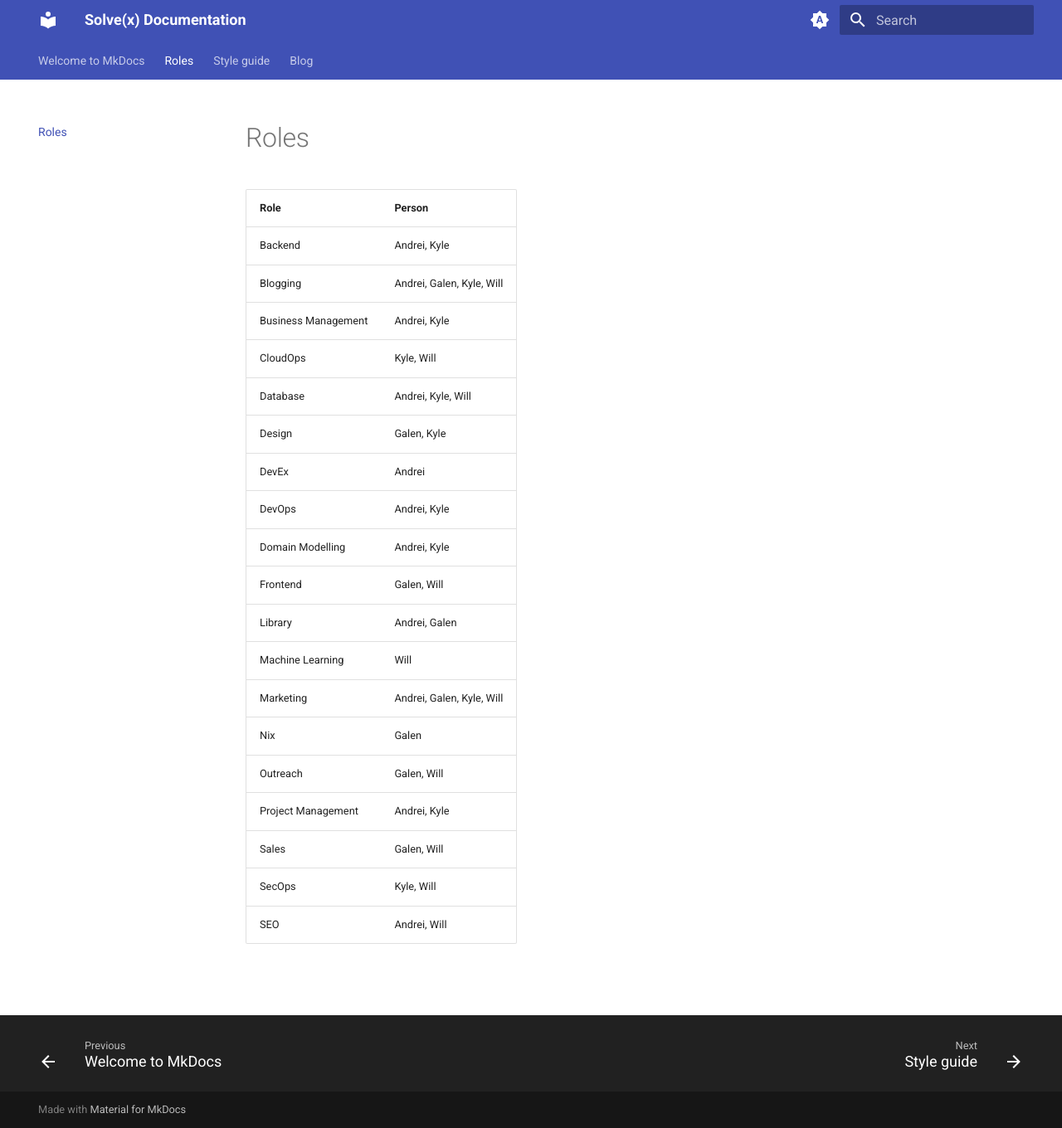
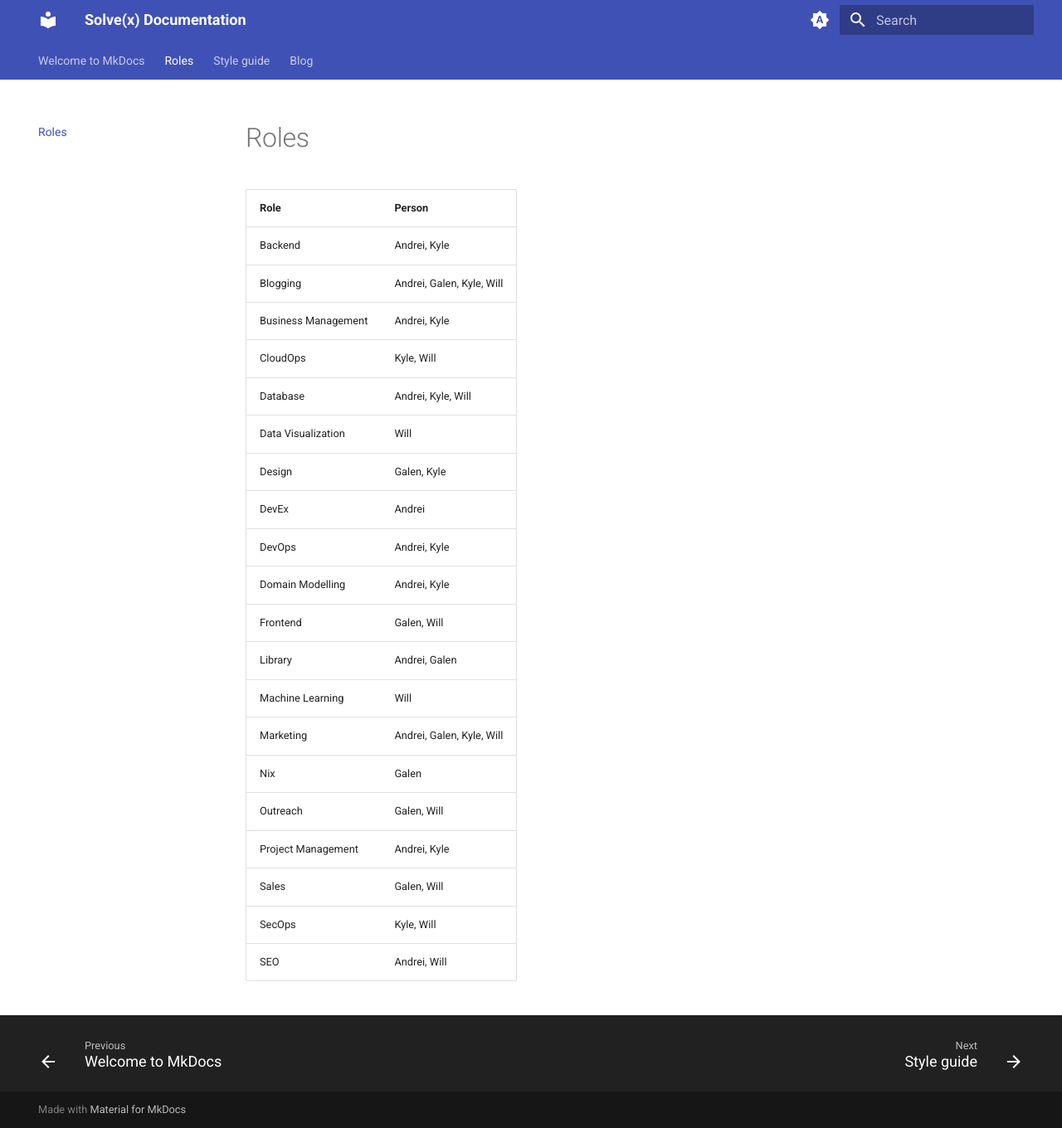
Before and after one commit to solvex-software/solvex-internal-documentation, an MkDocs documentation site: the page built from docs/roles.md, in a window 1280 px wide and 1360 px high. Shown: the whole window at 83% size. Built offline with MkDocs 1.6.1 and Material for MkDocs 9.7.7, drawn with Linux system fonts in a browser that asks for light colours.

Commit message:
Update roles.md

```diff
--- a/docs/roles.md
+++ b/docs/roles.md
@@ -5,6 +5,7 @@
 | Business Management | Andrei, Kyle |
 | CloudOps | Kyle, Will |
 | Database | Andrei, Kyle, Will |
+| Data Visualization | Will |
 | Design | Galen, Kyle |
 | DevEx | Andrei |
 | DevOps | Andrei, Kyle |
```
